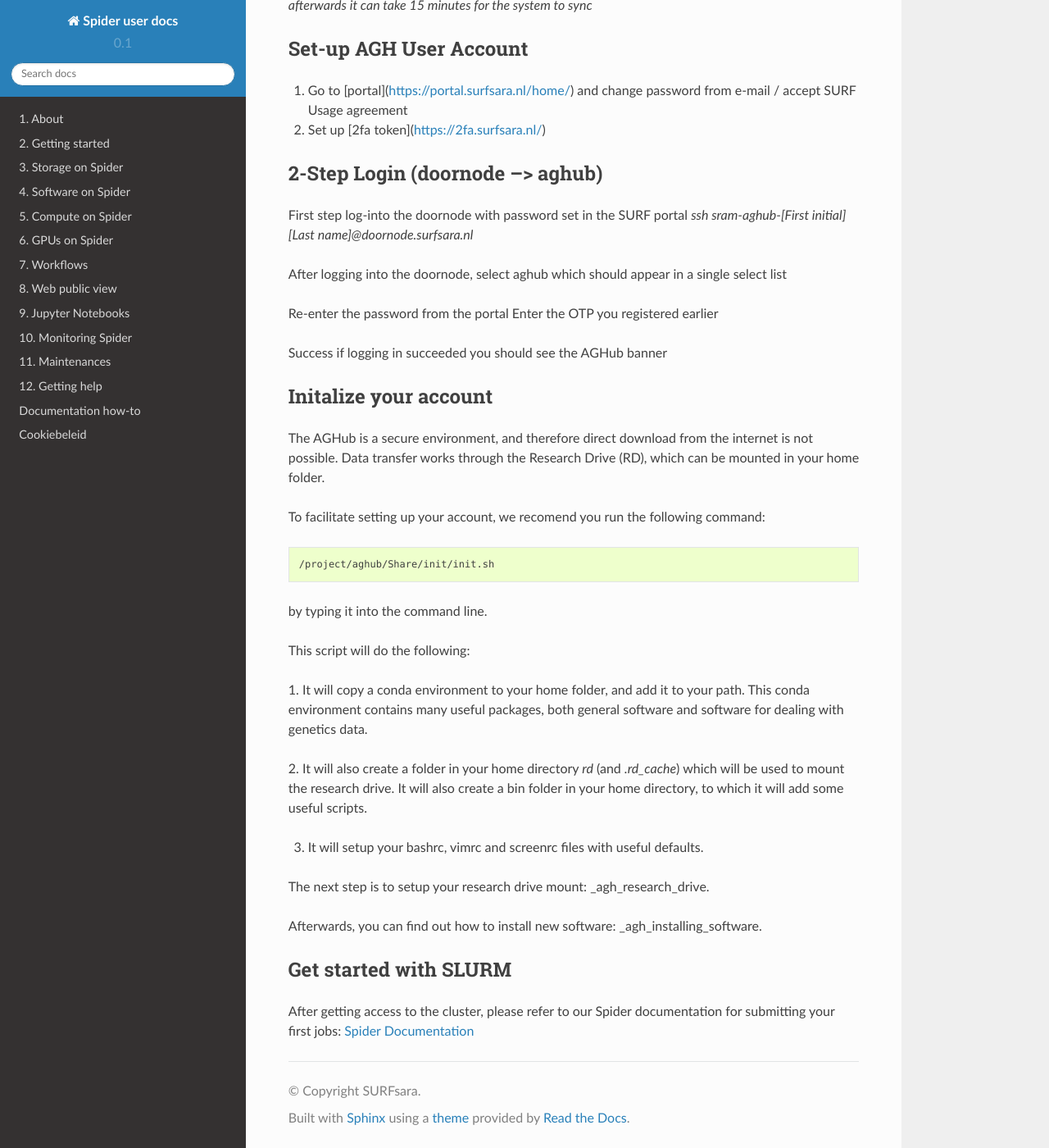
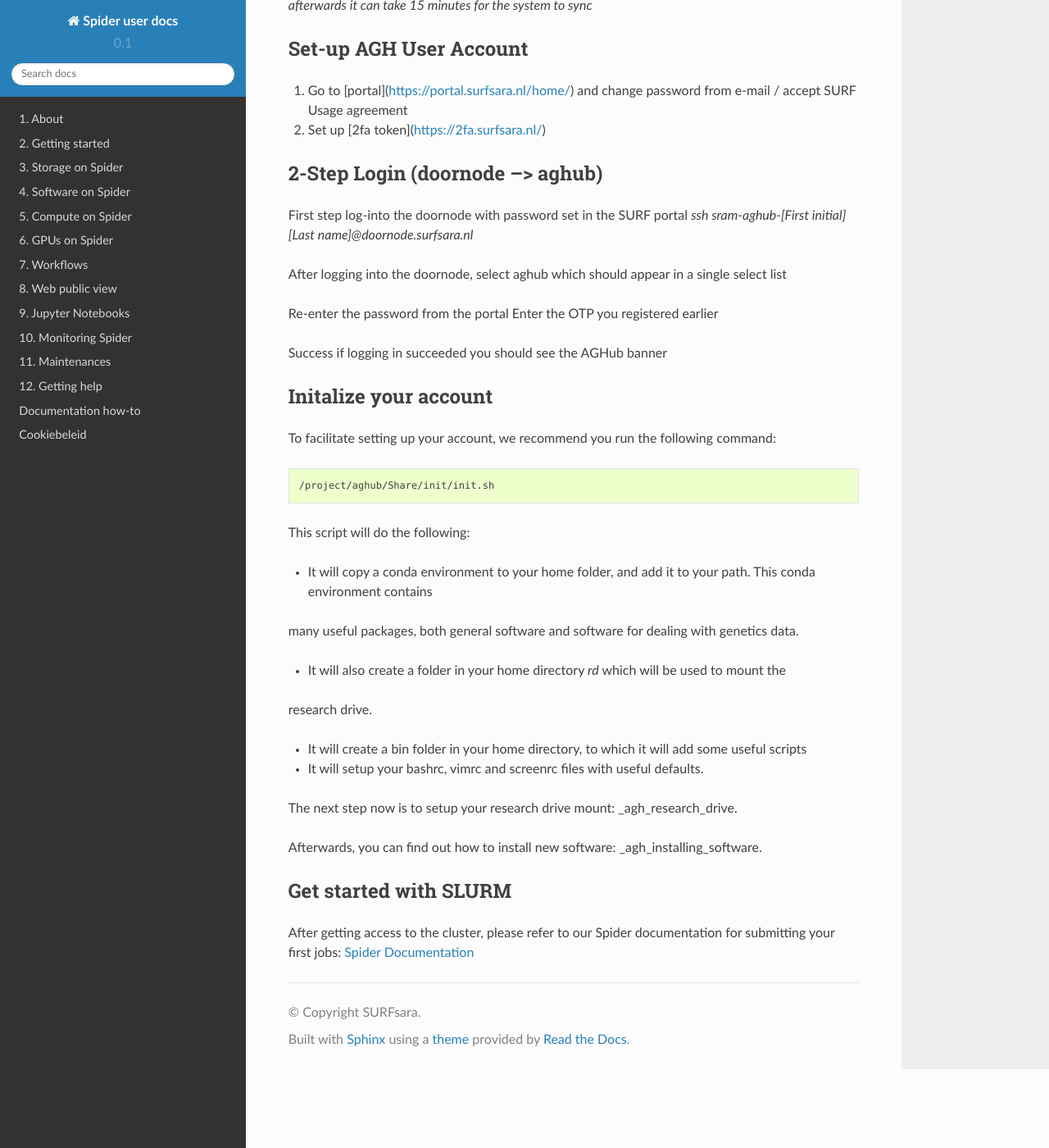
Before and after one commit to sara-nl/spiderdocs, a Sphinx documentation site: the page built from source/Pages/aghub/agh_getting_started.rst, in a window 1280 px wide and 1400 px high, scrolled down 397 px. Shown: the whole window at 82% size. Built offline with Sphinx 7.4.7 and the Read the Docs theme 2.0.0, drawn with Linux system fonts in a browser that asks for light colours.

Commit message:
Some minor updates.

```diff
--- a/source/Pages/aghub/agh_getting_started.rst
+++ b/source/Pages/aghub/agh_getting_started.rst
@@ -46,30 +46,28 @@ Success if logging in succeeded you should see the AGHub banner
 ----------------------
 Initalize your account
 ----------------------
-The AGHub is a secure environment, and therefore direct download from the internet is not possible.
-Data transfer works through the Research Drive (RD), which can be mounted in your home folder.
 
-To facilitate setting up your account, we recomend you run the following command:
+To facilitate setting up your account, we recommend you run the following command:
 
 .. code-block:: bash
 
     /project/aghub/Share/init/init.sh
 
 
-by typing it into the command line.
-
 This script will do the following:
 
-1. It will copy a conda environment to your home folder, and add it to your path. This conda environment contains
+* It will copy a conda environment to your home folder, and add it to your path. This conda environment contains
 many useful packages, both general software and software for dealing with genetics data.
 
-2. It will also create a folder in your home directory `rd` (and `.rd_cache`) which will be used to mount the
-research drive. It will also create a bin folder in your home directory, to which it will add some useful scripts.
+* It will also create a folder in your home directory `rd` which will be used to mount the
+research drive.
 
-3. It will setup your bashrc, vimrc and screenrc files with useful defaults.
+* It will create a bin folder in your home directory, to which it will add some useful scripts
+
+* It will setup your bashrc, vimrc and screenrc files with useful defaults.
 
 
-The next step is to setup your research drive mount: :ref:`_agh_research_drive`.
+The next step now is to setup your research drive mount: :ref:`_agh_research_drive`.
 
 Afterwards, you can find out how to install new software: :ref:`_agh_installing_software`.
 
```
Also changed, not shown: source/Pages/aghub/agh_installing_software.rst (+8 -3 lines), source/Pages/aghub/agh_use_of_research_drive.rst (+11 -10 lines).
